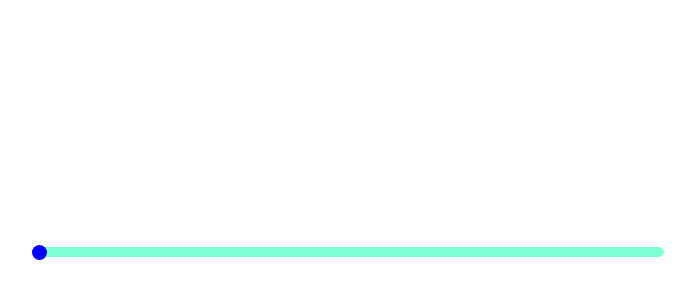
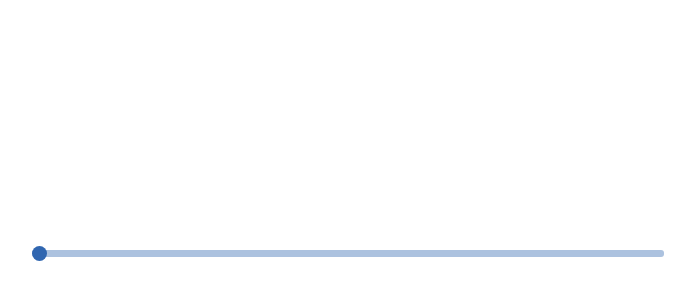
Before and after one commit to manvendra22/react-slider, a React app: page / in a window 1280 px wide. Shown: the part 156-456 px from the top of the page, without its empty margins (294-989 px from the left). Built offline with nearby package versions, Linux system fonts and the light colour scheme.

Commit message:
[Style] Style updated

```diff
--- a/src/styles.css
+++ b/src/styles.css
@@ -13,9 +13,9 @@
 .slider {
     width: 100%;
     -webkit-appearance: none;
-    background-color: aquamarine;
-    height: 10px;
-    border-radius: 5px;
+    background-color: #acc2df;
+    height: 7px;
+    border-radius: 3px;
     outline: none;
 }
 
@@ -23,8 +23,16 @@
     -webkit-appearance: none;
     height: 15px;
     width: 15px;
-    background-color: blue;
+    background-color: #3066b0;
     border-radius: 50%;
     outline: none;
     cursor: pointer;
 }
+
+.slider::-webkit-slider-thumb:hover {
+    box-shadow: 0 0 0 10px RGBA(48, 102, 176, 0.1);
+}
+
+.slider:active::-webkit-slider-thumb {
+    box-shadow: 0 0 0 20px RGBA(48, 102, 176, 0.1);
+}
```
